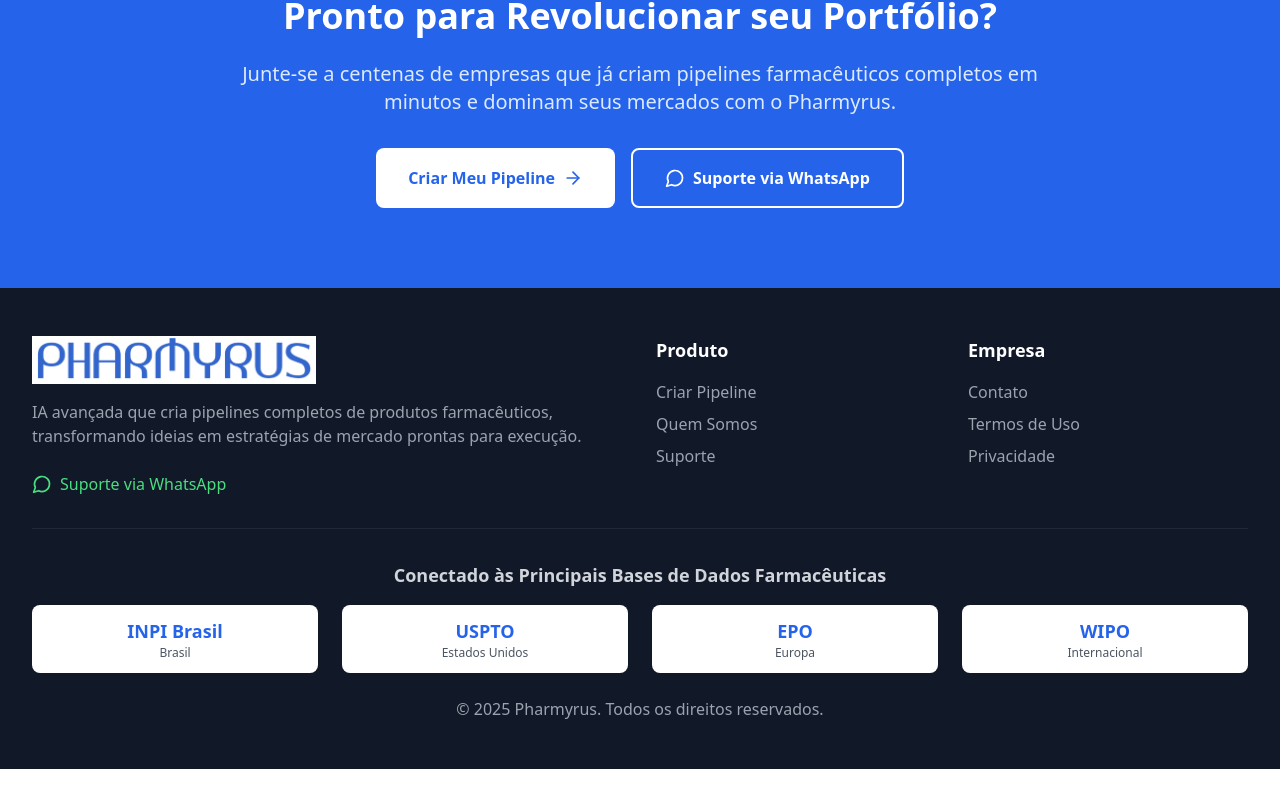
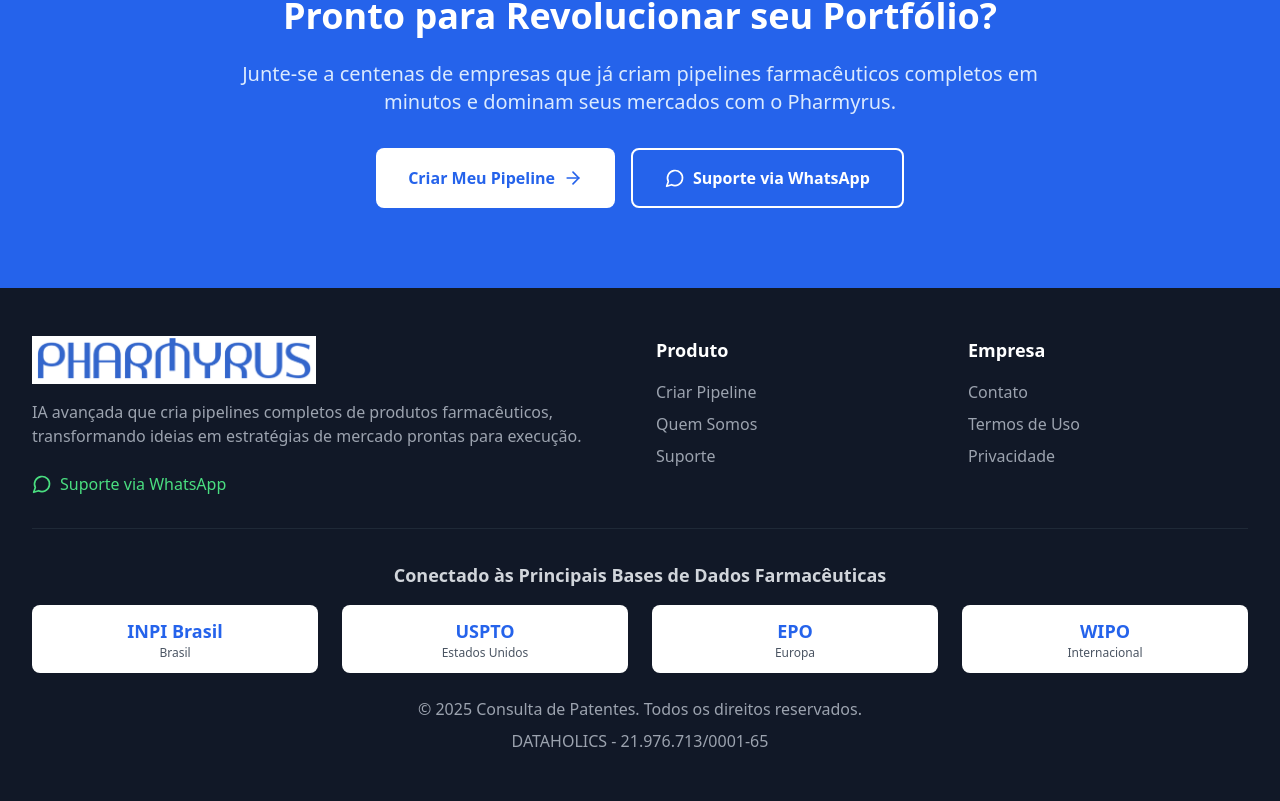
Before and after one commit to dataholics-selfience/patentes, a React (Vite) app: page /home in a window 1280 px wide. Shown: the part 3367-4168 px from the top of the page. Before the commit the page ends 4136 px from the top, so only its background shows below. Built offline with nearby package versions, Linux system fonts and the light colour scheme; no server answers.

Commit message:
Add files via upload

```diff
--- a/src/components/LandingPage.tsx
+++ b/src/components/LandingPage.tsx
@@ -440,7 +440,12 @@
             </div>
 
             <div className="text-center text-gray-400">
-              <p>&copy; 2025 Pharmyrus. Todos os direitos reservados.</p>
+              <p>&copy; 2025 Consulta de Patentes. Todos os direitos reservados.</p>
+              <p className="mt-2">
+                <Link to="/quem-somos" className="text-gray-400 hover:text-gray-300 transition-colors">
+                  DATAHOLICS - 21.976.713/0001-65
+                </Link>
+              </p>
             </div>
           </div>
         </div>
--- a/src/components/QuemSomos.tsx
+++ b/src/components/QuemSomos.tsx
@@ -249,6 +249,11 @@
           <div className="border-t border-gray-800 mt-8 pt-8">
             <div className="text-center text-gray-400">
               <p>&copy; 2025 Pharmyrus. Todos os direitos reservados.</p>
+              <p className="mt-2">
+                <Link to="/quem-somos" className="text-gray-400 hover:text-gray-300 transition-colors">
+                  DATAHOLICS - 21.976.713/0001-65
+                </Link>
+              </p>
             </div>
           </div>
         </div>
```
